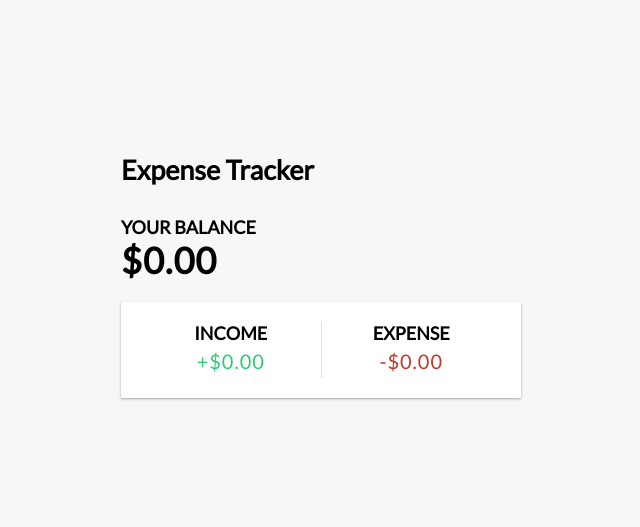
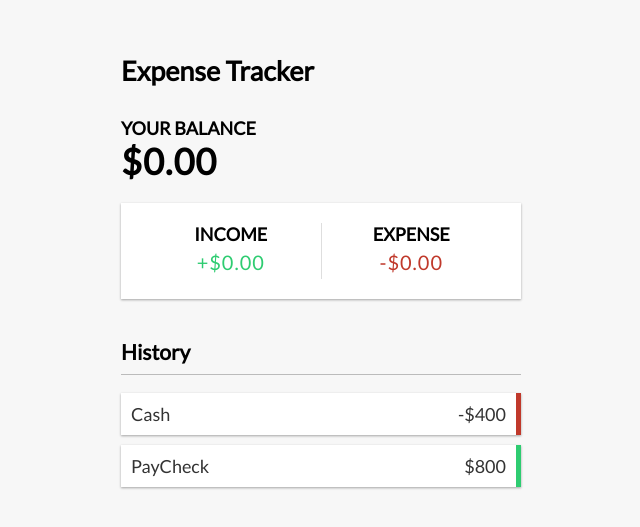
Before and after one commit to FilipeGDPC/Projeto-Vue-expense-tracker, a Vue app in the folder vue-expense-tracker/: page / in a window 1280 px wide. Shown: the part 121-648 px from the top of the page, without its empty margins (319-959 px from the left). Built offline with nearby package versions, Linux system fonts and the light colour scheme.

Commit message:
implementing transaction List.

```diff
--- a/vue-expense-tracker/src/App.vue
+++ b/vue-expense-tracker/src/App.vue
@@ -3,6 +3,7 @@
     <div class="container">
     <Balance />
     <IncomeExpenses />
+    <TransactionList />
     </div>
 </template>
 
@@ -10,12 +11,14 @@
 import Header from './components/Header.vue'
 import Balance from './components/Balance.vue'
 import IncomeExpenses from './components/IncomeExpenses.vue';
+import TransactionList from './components/TransactionList.vue';
 
 export default {
     components: {
         Header,
         Balance,
         IncomeExpenses,
+        TransactionList,
     }
 }
 </script>
--- a/vue-expense-tracker/src/components/TransactionList.vue
+++ b/vue-expense-tracker/src/components/TransactionList.vue
@@ -0,0 +1,11 @@
+<template>
+    <h3>History</h3>
+      <ul id="list" class="list">
+        <li class="minus">
+          Cash <span>-$400</span><button class="delete-btn">x</button>
+        </li>
+        <li class="plus">
+          PayCheck <span>$800</span><button class="delete-btn">x</button>
+        </li>
+      </ul>
+</template>
```
